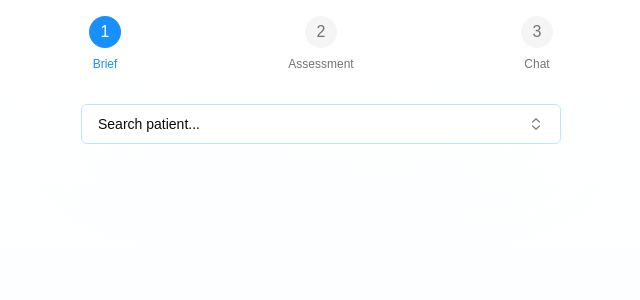
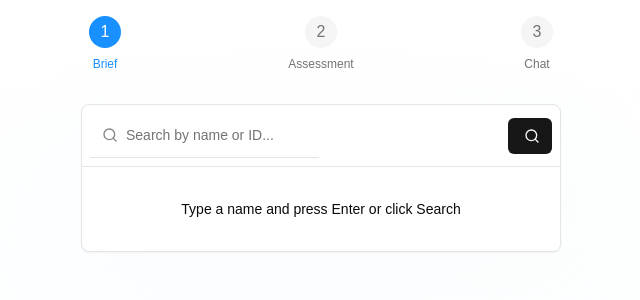
Before and after one commit to EivindKjosbakken/meta-hackathon, a Next.js app in the folder frontend/: page / in a window 1280 px wide. Shown: the top 300 px of the page, without its empty margins (319-959 px from the left). Built offline with nearby package versions, Linux system fonts and the light colour scheme.

Commit message:
Refactor patient search component to simplify UI and state management

```diff
--- a/frontend/components/patient-search.tsx
+++ b/frontend/components/patient-search.tsx
@@ -2,7 +2,6 @@
 
 import * as React from "react"
 import { Command, CommandEmpty, CommandGroup, CommandInput, CommandItem, CommandList } from "@/components/ui/command"
-import { Popover, PopoverContent, PopoverTrigger } from "@/components/ui/popover"
 import { Button } from "@/components/ui/button"
 import { Check, ChevronsUpDown, Search, Loader2 } from "lucide-react"
 import { cn } from "@/lib/utils"
@@ -18,12 +17,11 @@ interface SearchResult {
 }
 
 export function PatientSearch({ onSelectPatient }: PatientSearchProps) {
-  const [open, setOpen] = React.useState(false)
-  const [selectedPatient, setSelectedPatient] = React.useState<Patient | null>(null)
   const [searchQuery, setSearchQuery] = React.useState("")
   const [searchResults, setSearchResults] = React.useState<SearchResult[]>([])
   const [error, setError] = React.useState<string | null>(null)
   const [isSearching, setIsSearching] = React.useState(false)
+  const [hasSearched, setHasSearched] = React.useState(false)
 
   const searchPatients = async () => {
     if (!searchQuery) {
@@ -33,6 +31,7 @@ export function PatientSearch({ onSelectPatient }: PatientSearchProps) {
     }
 
     setIsSearching(true)
+    setHasSearched(true)
     try {
       const response = await fetch(
         `${process.env.NEXT_PUBLIC_API_BASE_URL}/api/search_patients?query=${encodeURIComponent(searchQuery)}`,
@@ -51,10 +50,8 @@ export function PatientSearch({ onSelectPatient }: PatientSearchProps) {
       }
 
       const data = await response.json()
-      console.log('API Response:', data)
       if (data.matches && data.matches.length > 0) {
         setSearchResults(data.matches)
-        setOpen(true)
       } else {
         setSearchResults([])
         setError("No matches found")
@@ -78,38 +75,20 @@ export function PatientSearch({ onSelectPatient }: PatientSearchProps) {
       `${dateStr.slice(0,2)}.${dateStr.slice(2,4)}.${dateStr.slice(4)}` : ""
 
     const patient: Patient = {
-      id: personalNumber || result.name, // Use personal number as ID if available
+      id: personalNumber || result.name,
       name: namePart,
       dateOfBirth: formattedDate,
       journalEntries: [],
       emergencyLogs: [],
     }
 
-    setSelectedPatient(patient)
     onSelectPatient(patient)
-    setOpen(false)
   }
 
   return (
     <div className="space-y-2">
-      <Popover
-        open={open}
-        onOpenChange={setOpen}
-      >
-        <PopoverTrigger asChild>
-          <Button
-            variant="outline"
-            role="combobox"
-            aria-expanded={open}
-            className="w-full justify-between bg-background/50 backdrop-blur-sm border-ai-100 hover:border-ai-200 hover:bg-ai-50/50 transition-colors"
-          >
-            {selectedPatient ? selectedPatient.name : "Search patient..."}
-            <ChevronsUpDown className="ml-2 h-4 w-4 shrink-0 opacity-50" />
-          </Button>
-        </PopoverTrigger>
-        <PopoverContent className="w-[400px] p-0" align="start">
-          <Command className="w-full">
-            <div className="flex gap-2 p-2 border-b">
+      <Command className="border rounded-lg shadow-sm">
+        <div className="flex items-center p-2 border-b">
           <CommandInput
             placeholder="Search by name or ID..."
             value={searchQuery}
@@ -126,12 +105,13 @@ export function PatientSearch({ onSelectPatient }: PatientSearchProps) {
                 searchPatients()
               }
             }}
-                className="w-full"
+            className="flex-1"
           />
           <Button
             size="sm"
             onClick={searchPatients}
             disabled={isSearching}
+            className="ml-auto pl-4 shrink-0"
           >
             {isSearching ? (
               <Loader2 className="h-4 w-4 animate-spin" />
@@ -149,7 +129,7 @@ export function PatientSearch({ onSelectPatient }: PatientSearchProps) {
               </div>
             ) : error ? (
               <span className="text-red-500">{error}</span>
-                ) : searchQuery ? (
+            ) : hasSearched ? (
               "No results found"
             ) : (
               "Type a name and press Enter or click Search"
@@ -174,8 +154,6 @@ export function PatientSearch({ onSelectPatient }: PatientSearchProps) {
           )}
         </CommandList>
       </Command>
-        </PopoverContent>
-      </Popover>
     </div>
   )
 }
```
Lines whose indentation alone changed are shown as unchanged.
